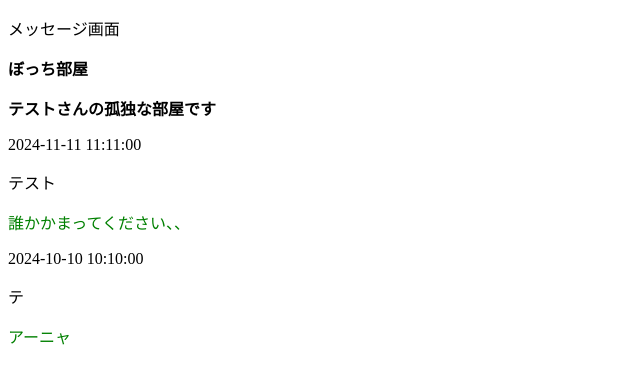
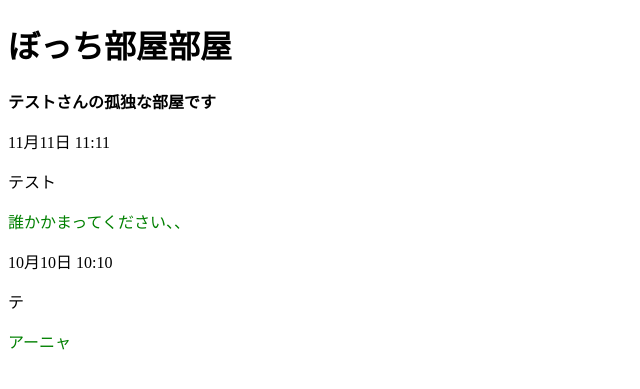
Before and after one commit to redeye0077/raretech_hackason_chat, a Flask app: page /message/1 in a window 1280 px wide. Shown: the top 389 px of the page, without its empty margins (0-640 px from the left). Run offline with Flask 2, Linux system fonts and the light colour scheme; data comes from the database, SQL or seed files in the repository; data that the repository does not hold is empty.

Commit message:
メッセージ一覧機能の実装

```diff
--- a/ChatApp/app.py
+++ b/ChatApp/app.py
@@ -162,7 +162,8 @@ def messageIndex(channel_id):
     name = PostModel.getChannelId(channel_id)
     description = PostModel.getChannelId(channel_id)
     messages = PostModel.getMessage(channel_id)
-    return render_template('detail.html', channel=channel, messages=messages, user_id=user_id, name=name, description=description)
+    channel_name = channel.get('name') + '部屋'
+    return render_template('detail.html', channel=channel, messages=messages, user_id=user_id, name=name, description=description, pagetitle=channel_name)
 
 if __name__ == "__main__":
     app.run(host='0.0.0.0', port=5000, debug=True)
--- a/ChatApp/templates/detail.html
+++ b/ChatApp/templates/detail.html
@@ -3,25 +3,24 @@
 <head>
     <meta charset="UTF-8">
     <meta name="viewport" content="width=device-width, initial-scale=1.0">
-    <title>メッセージ</title>
+    <title>{{ pagetitle }}</title>
     <link rel="stylesheet" href="{{ url_for('static', filename='css/detail.css') }}">
 </head>
 <body>
-    <p>メッセージ画面</p>
+    <h1>{{ pagetitle }}</h1>
     <div class="channel-tytle">
-        <p>{{ channel.name }}</p>
         <p>{{ channel.description }}</p>
     </div>
     <section id="message-item">
         {% for message in messages %} {% if message.user_id == user_id %}
             <div class="my-message">
-                <p>{{ message.created_at }}</p>
+                <p>{{ message.created_at.strftime('%m月%d日 %H:%M') }}</p>
                 <p>{{ message.name }}</p>
                 <p class="box-right">{{ message.content }}</p>
             </div>
         {% else %}
             <div class="other-message">
-                <p>{{ message.created_at }}</p>
+                <p>{{ message.created_at.strftime('%m月%d日 %H:%M') }}</p>
                 <p>{{ message.name }}</p>
                 <p class="box-left">{{ message.content }}</p>
             </div>
```
